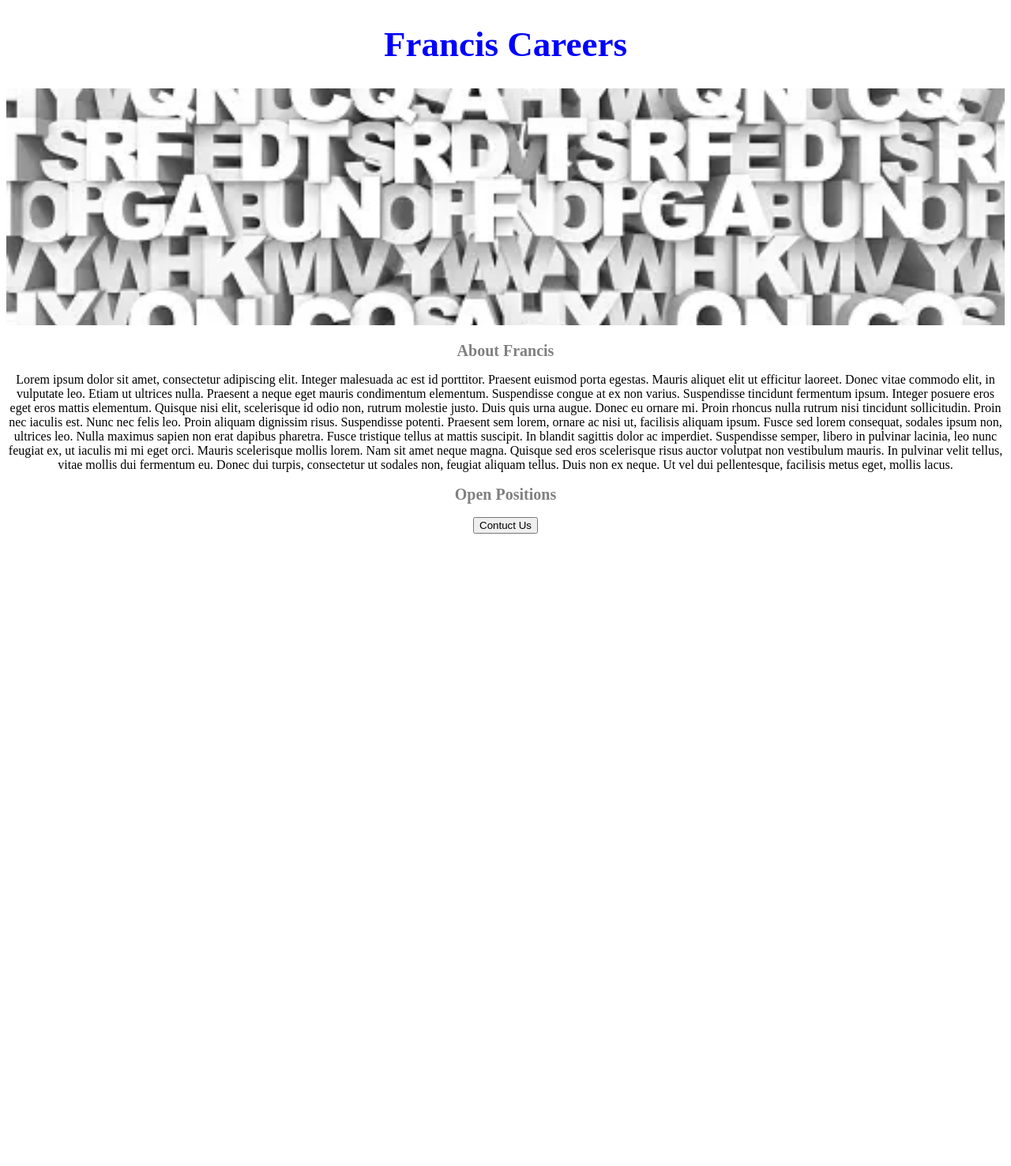
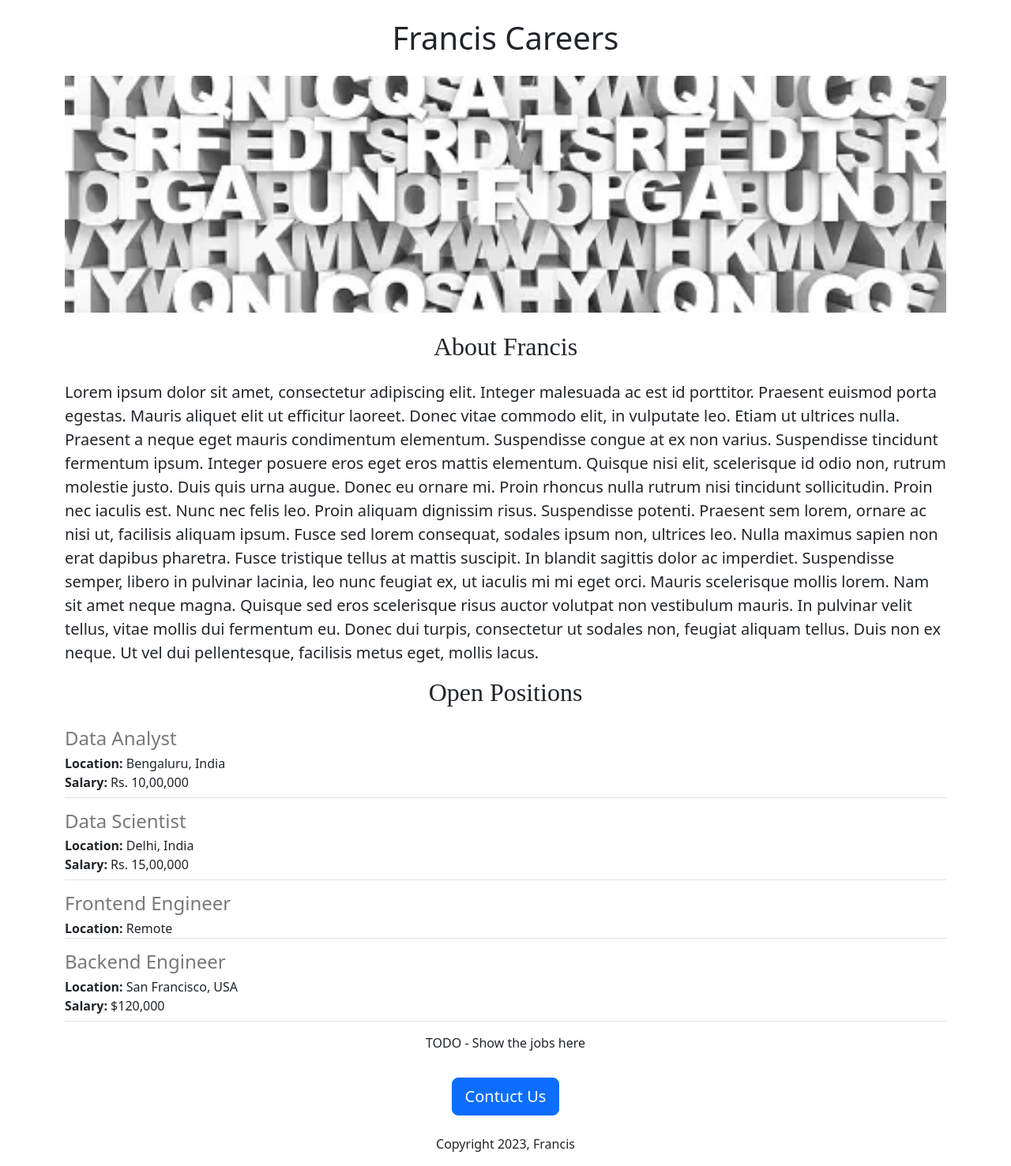
Before and after one commit to FLambon/francis-careers-website, a Flask app: page / in a window 1280 px wide. Shown: the whole page at 79% size. Before the commit the page ends 676 px from the top, so only its background shows below. Run offline with Flask 3, Linux system fonts and the light colour scheme.

Commit message:
additional changes to css and html

```diff
--- a/app.py
+++ b/app.py
@@ -2,10 +2,31 @@
 
 app = Flask(__name__)
 
+JOBS = [{
+    'id': 1,
+    'title': 'Data Analyst',
+    'location': 'Bengaluru, India',
+    'salary': 'Rs. 10,00,000'
+}, {
+    'id': 2,
+    'title': 'Data Scientist',
+    'location': 'Delhi, India',
+    'salary': 'Rs. 15,00,000'
+}, {
+    'id': 3,
+    'title': 'Frontend Engineer',
+    'location': 'Remote'
+}, {
+    'id': 4,
+    'title': 'Backend Engineer',
+    'location': 'San Francisco, USA',
+    'salary': '$120,000'
+}]
+
 
 @app.route("/")
 def hello_world():
-  return render_template('home.html')
+  return render_template('home.html', jobs=JOBS, company_name='Francis')
 
 
 if __name__ == "__main__":
--- a/templates/home.html
+++ b/templates/home.html
@@ -24,28 +24,47 @@
     }
 
     #container{
+      width:70%;
       text-align:center;
       align-items:center;
       margin: 0 auto;
+    }
+
+    .button{
+      text-align:center;
     }
   </style>
   <meta charset="UTF-8">
   <meta http-equiv="X-UA-Compatible" content="IE=edge">
   <meta name="viewport" content="width=device-width, initial-scale=1.0">
-  <title>Francis Careers</title>
+  <link href="https://cdn.jsdelivr.net/npm/bootstrap@5.3.3/dist/css/bootstrap.min.css" rel="stylesheet" integrity="sha384-QWTKZyjpPEjISv5WaRU9OFeRpok6YctnYmDr5pNlyT2bRjXh0JMhjY6hW+ALEwIH" crossorigin="anonymous">
+  <title>{{company_name}} Careers</title>
 </head>
 <body>
-  <div id='container'>
-      <h1>Francis Careers</h1>
+  <div class="container">
+      <h1 class="text-center mt-4 mb-4" >{{company_name}} Careers</h1>
       <img src="/static/text2.webp" alt="tree" height='300px'>
-      <h2>About Francis</h2>
-      <p>Lorem ipsum dolor sit amet, consectetur adipiscing elit. Integer malesuada ac est id porttitor. Praesent euismod porta egestas. Mauris aliquet elit ut efficitur laoreet. Donec vitae commodo elit, in vulputate leo. Etiam ut ultrices nulla. Praesent a neque eget mauris condimentum elementum. Suspendisse congue at ex non varius. Suspendisse tincidunt fermentum ipsum.
+      <h2 class="text-center mt-4 mb-4">About Francis</h2>
+      <p class="lead">Lorem ipsum dolor sit amet, consectetur adipiscing elit. Integer malesuada ac est id porttitor. Praesent euismod porta egestas. Mauris aliquet elit ut efficitur laoreet. Donec vitae commodo elit, in vulputate leo. Etiam ut ultrices nulla. Praesent a neque eget mauris condimentum elementum. Suspendisse congue at ex non varius. Suspendisse tincidunt fermentum ipsum.
 
       Integer posuere eros eget eros mattis elementum. Quisque nisi elit, scelerisque id odio non, rutrum molestie justo. Duis quis urna augue. Donec eu ornare mi. Proin rhoncus nulla rutrum nisi tincidunt sollicitudin. Proin nec iaculis est. Nunc nec felis leo. Proin aliquam dignissim risus. Suspendisse potenti. Praesent sem lorem, ornare ac nisi ut, facilisis aliquam ipsum. Fusce sed lorem consequat, sodales ipsum non, ultrices leo.
 
       Nulla maximus sapien non erat dapibus pharetra. Fusce tristique tellus at mattis suscipit. In blandit sagittis dolor ac imperdiet. Suspendisse semper, libero in pulvinar lacinia, leo nunc feugiat ex, ut iaculis mi mi eget orci. Mauris scelerisque mollis lorem. Nam sit amet neque magna. Quisque sed eros scelerisque risus auctor volutpat non vestibulum mauris. In pulvinar velit tellus, vitae mollis dui fermentum eu. Donec dui turpis, consectetur ut sodales non, feugiat aliquam tellus. Duis non ex neque. Ut vel dui pellentesque, facilisis metus eget, mollis lacus.</p>
-      <h2>Open Positions</h2>
-      <button>Contuct Us</button>
+
+      <h2 class="text-center mt-2 mb-4">Open Positions</h2>
+
+      {% for job in jobs %}
+        {% include 'jobitem.html' %}
+      {% endfor %}
+
+    <p class="text-center mt-2 mb-4">
+      TODO - Show the jobs here
+    </p>
+    <div class='button'>
+      <button class="btn btn-primary btn-lg mt-2 mb-4">Contuct Us</button>
+      <p>Copyright 2023, Francis</p>
     </div>
+
+  </div>
 </body>
 </html>
--- /dev/null
+++ b/templates/jobitem.html
@@ -0,0 +1,12 @@
+<div class="border-bottom" style="margin-bottom: 15px;">
+
+        <h4 style="color: rgb(120, 120, 120); margin-bottom:5px;" > {{job["title"]}} </h4>
+
+                  <div> <b> Location:</b> {{job['location']}}</div>
+
+                   {% if 'salary' in job %}
+                      <div style="margin-bottom: 7px;"> <b>Salary:</b> {{job['salary']}}</div>
+                  {% endif %}
+
+
+</div>
```
Also changed, not shown: 1 other file.
